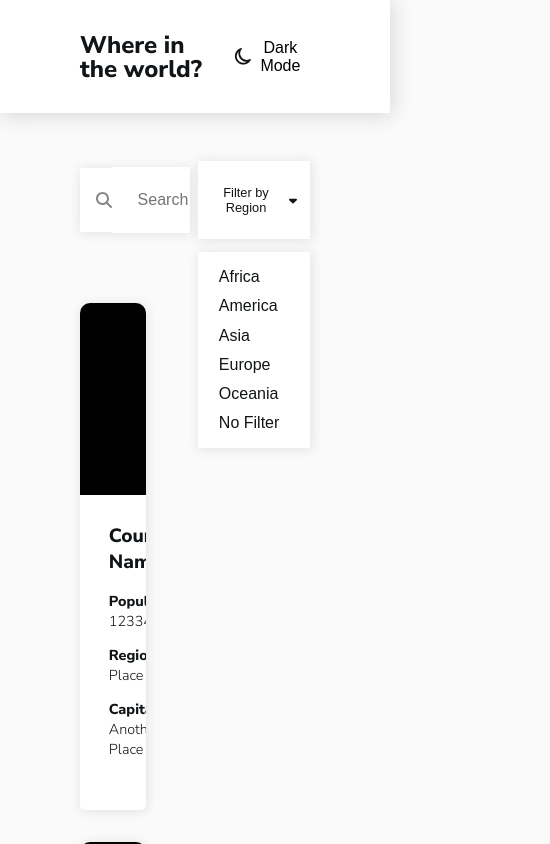
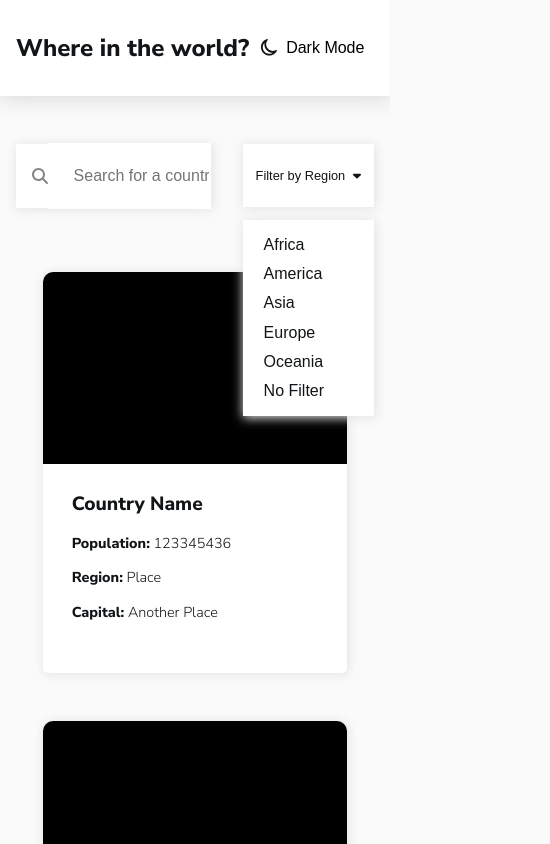
Before and after one commit to KiburYoseph/REST_API-Coutries-listing-app, a React (Vite) app: page / in a window 390 px wide. Shown: the top 844 px of the page, 550 px wide, since content can reach past the window. Built offline with nearby package versions, Linux system fonts and the light colour scheme.

Commit message:
Listing Section Fully Responsive

```diff
--- a/src/Components/Content.css
+++ b/src/Components/Content.css
@@ -5,6 +5,7 @@
     padding: 3rem 5rem;
     gap: 2rem;
 }
+
 
 .search {
     background-color: white;
@@ -15,7 +16,6 @@
     align-items: center;
     padding-left: 1rem;
     box-shadow: 1px 1px 10px 1px rgb(228, 228, 228);
-
 }
 
 @media (max-width: 1280px) {
@@ -42,6 +42,41 @@
     width: 100%;
     padding: 0rem 5rem 0rem 5rem;
     color: #111517;
+    display: grid;
+    grid-template-columns: 20% 20% 20% 20%;
+    gap: 1rem 3.5%;
+}
+
+@media (max-width: 1320px) {
+    .listSection {
+        grid-template-columns: 23% 23% 23%;
+        gap: 1rem 9.1%;
+    }
+}
+
+@media (max-width: 970px) {
+    .listSection {
+        grid-template-columns: 33% 33%;
+        gap: 1rem 17%;
+    }
+}
+
+@media (max-width: 720px) {
+    .listSection {
+        grid-template-columns: 78%;
+        gap: 1rem;
+    }
+}
+
+@media (max-width: 494px) {
+    .listSection {
+        justify-content: center;
+        padding: 0px;
+    }
+
+    .menuSection {
+        padding: 3rem 1rem;
+    }
 }
 
 .listSection > li {
@@ -51,7 +86,6 @@
     margin-bottom: 2rem;
     border-radius: 10px 10px 5px 5px;
     overflow: hidden;
-    width: 17%;
 }
 
 .flags {
--- a/src/Components/Navbar.css
+++ b/src/Components/Navbar.css
@@ -6,6 +6,12 @@ nav {
     margin: 0px;
     box-shadow: 1px 1px 20px 1px rgb(214, 214, 214);
     background-color: white;
+}
+
+@media (max-width: 494px) {
+    nav {
+        padding: 1rem;
+    }
 }
 
 .darkModeBtn {
```
